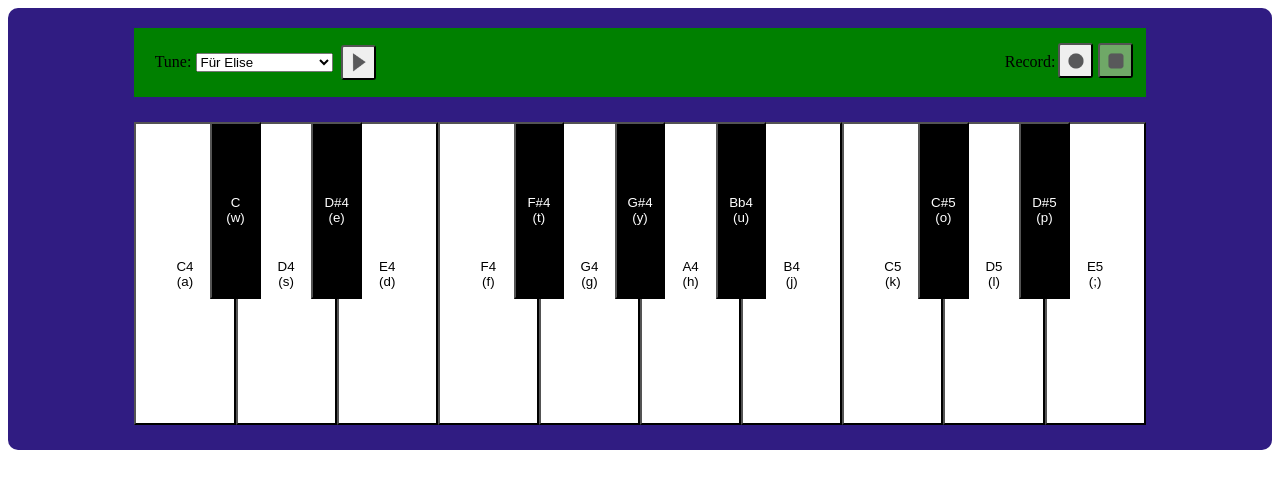
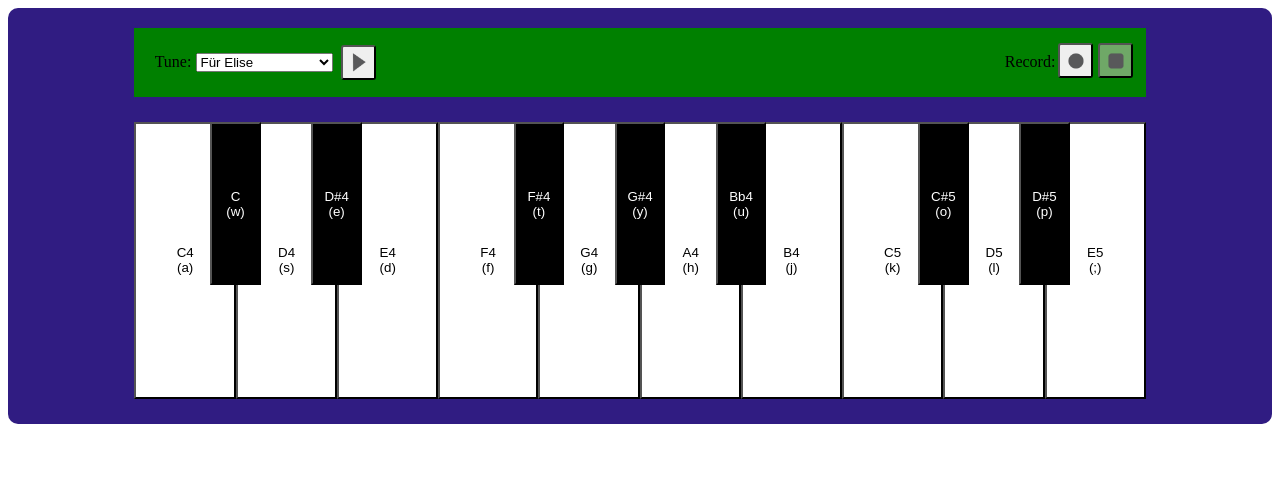
Before and after one commit to lsig/vefforritun, a website built with Vite: page prj01/project_starter/index.html in a window 1280 px wide. Built offline with nearby package versions, Linux system fonts and the light colour scheme.

Commit message:
html fixed to meet the w3s standard, css optimized

```diff
--- a/prj01/project_starter/index.html
+++ b/prj01/project_starter/index.html
@@ -44,41 +44,24 @@
     </div>
 
     <div class="piano">
-      <button class="white">
-      <p class="text">C4<br>
-      (a)</p></button> <button id="b1" class="black">
-      <p class="wtext">C<br>
-      (w)</p></button> <button class="white">
-      <p class="text">D4<br>
-      (s)</p></button> <button id="b2" class="black">
-      <p class="wtext">D#4<br>
-      (e)</p></button> <button class="white">
-      <p class="text">E4<br>
-      (d)</p></button> <button class="white">
-      <p class="text">F4<br>
-      (f)</p></button> <button id="b3" class="black">
-      <p class="wtext">F#4<br>
-      (t)</p></button> <button class="white">
-      <p class="text">G4<br>
-      (g)</p></button> <button id="b4" class="black">
-      <p class="wtext">G#4<br>
-      (y)</p></button> <button class="white">
-      <p class="text">A4<br>
-      (h)</p></button> <button id="b5" class="black">
-      <p class="wtext">Bb4<br>
-      (u)</p></button> <button class="white">
-      <p class="text">B4<br>
-      (j)</p></button><button class="white">
-      <p class="text">C5<br>
-      (k)</p></button> <button id="b6" class="black">
-      <p class="wtext">C#5<br>
-      (o)</p></button> <button class="white">
-      <p class="text">D5<br>
-      (l)</p></button> <button id="b7" class="black">
-      <p class="wtext">D#5<br>
-      (p)</p></button> <button class="white">
-      <p class="text">E5<br>
-      (;)</p></button>
+      <button class="white"><span class="text">C4<br>
+      (a)</span></button> <button id="b1" class="black"><span class="wtext">C<br>
+      (w)</span></button> <button class="white"><span class="text">D4<br>
+      (s)</span></button> <button id="b2" class="black"><span class="wtext">D#4<br>
+      (e)</span></button> <button class="white"><span class="text">E4<br>
+      (d)</span></button> <button class="white"><span class="text">F4<br>
+      (f)</span></button> <button id="b3" class="black"><span class="wtext">F#4<br>
+      (t)</span></button> <button class="white"><span class="text">G4<br>
+      (g)</span></button> <button id="b4" class="black"><span class="wtext">G#4<br>
+      (y)</span></button> <button class="white"><span class="text">A4<br>
+      (h)</span></button> <button id="b5" class="black"><span class="wtext">Bb4<br>
+      (u)</span></button> <button class="white"><span class="text">B4<br>
+      (j)</span></button> <button class="white"><span class="text">C5<br>
+      (k)</span></button> <button id="b6" class="black"><span class="wtext">C#5<br>
+      (o)</span></button> <button class="white"><span class="text">D5<br>
+      (l)</span></button> <button id="b7" class="black"><span class="wtext">D#5<br>
+      (p)</span></button> <button class="white"><span class="text">E5<br>
+      (;)</span></button>
     </div>
   </div>
 </body>
--- a/prj01/project_starter/style.css
+++ b/prj01/project_starter/style.css
@@ -72,8 +72,6 @@ img {
 .white {
   background-color: white;
   padding: 12% 1%;
-  height: 15%;
-  width: 8%;
   flex: 1 0 auto;
 }
 
```
